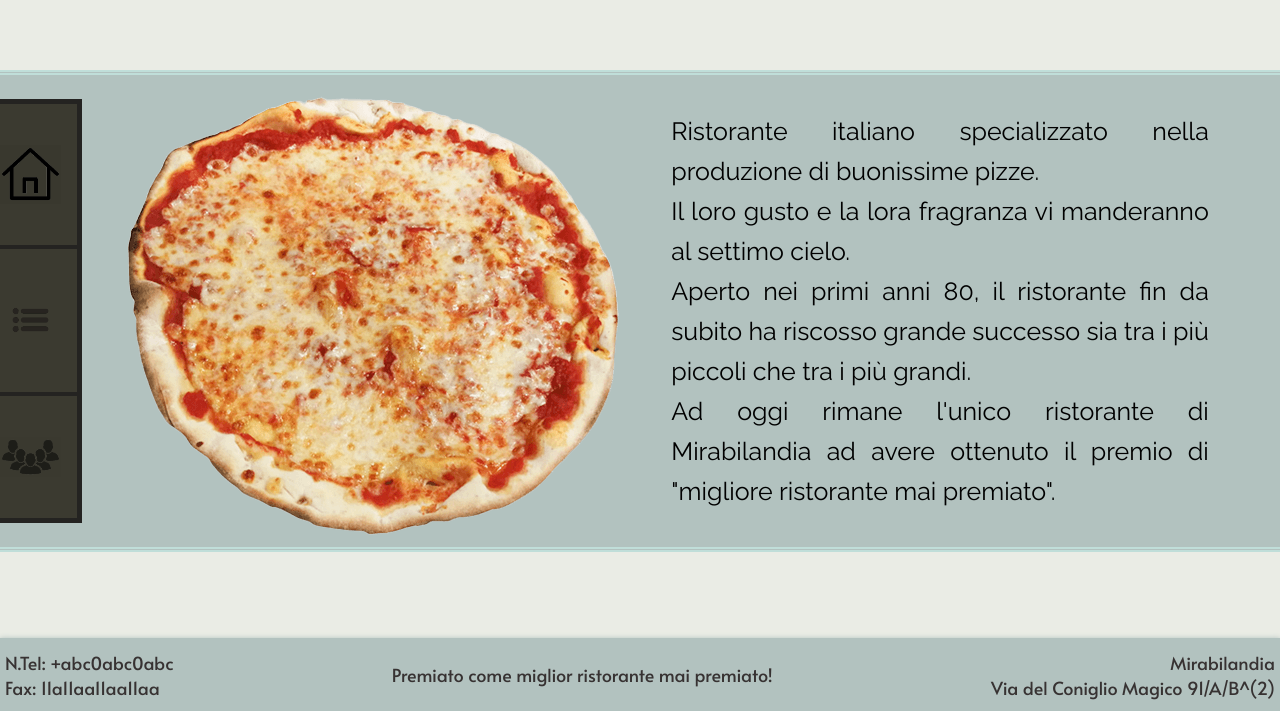
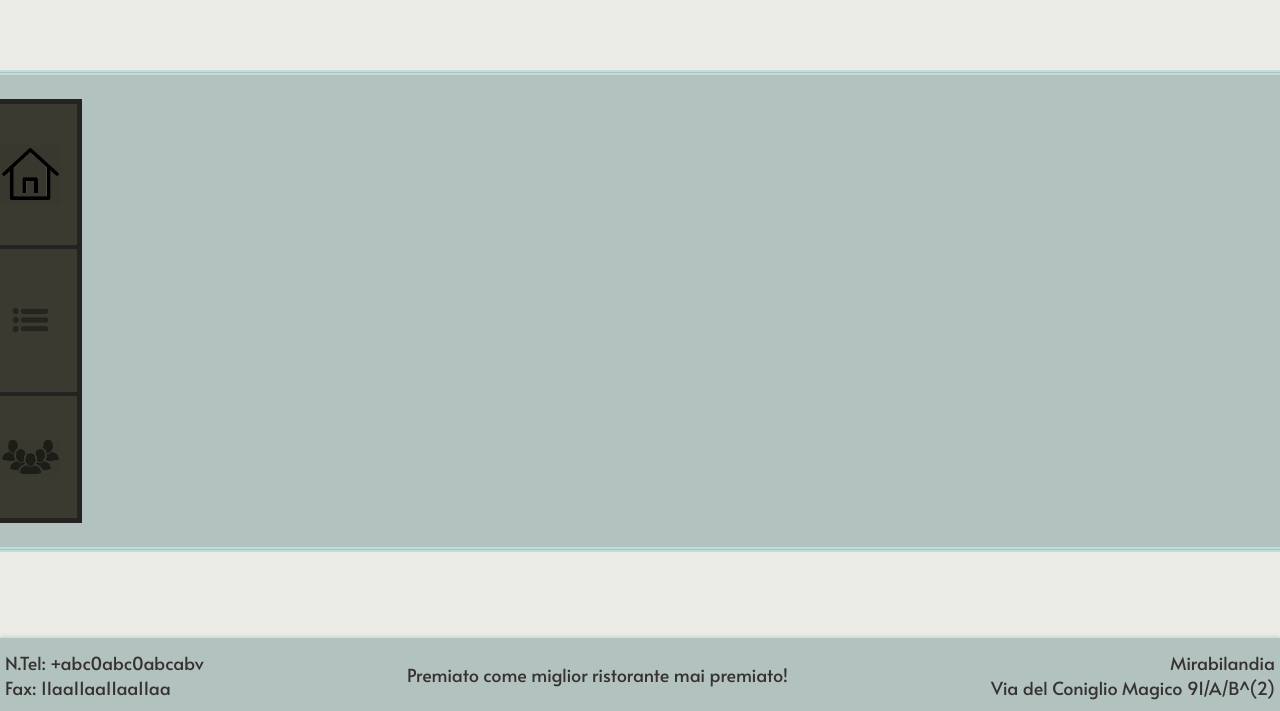
Before and after one commit to Lnrz/restaurant-page, a website built with webpack: page dist/index.html in a window 1280 px wide. Shown: the part 89-800 px from the top of the page. Built offline with nearby package versions, Linux system fonts and the light colour scheme; a web font is replaced by a local one.

Commit message:
Aggiunta la creazione in load della pagina principale

```diff
--- /dev/null
+++ b/src/firstPageLoad.js
@@ -0,0 +1,71 @@
+function firstLoadPage() {
+
+    const header = document.createElement("header");
+    const headerDiv = document.createElement("div");
+    const headerImg = document.createElement("img");
+
+    headerDiv.innerText = "Se'mangia";
+    headerImg.setAttribute("src", "../images/forkLogo.png");
+    headerImg.setAttribute("alt", "Restaurant Logo");
+    header.setAttribute("class", "flexItemDefault flexbox flexboxCenterMainAxis");
+
+    header.appendChild(headerDiv);
+    header.appendChild(headerImg);
+
+    const footer = document.createElement("footer");
+    const footerFirstDiv = document.createElement("div");
+    const footerSecondDiv = document.createElement("div");
+    const footerThirdDiv = document.createElement("div");
+
+    footerFirstDiv.innerHTML = "N.Tel: +abc0abc0abcabv<br>Fax: 11aa11aa11aa11aa";
+    footerSecondDiv.innerText = "Premiato come miglior ristorante mai premiato!";
+    footerThirdDiv.innerHTML = "Mirabilandia<br>Via del Coniglio Magico 91/A/B^(2)";
+    footer.setAttribute("class", "flexItemDefault flexboxCenterCrossAxis flexbox flexboxSpacedBetweenMainAxis");
+
+    footer.appendChild(footerFirstDiv);
+    footer.appendChild(footerSecondDiv);
+    footer.appendChild(footerThirdDiv);
+
+    const baseDiv = document.createElement("div");
+    const navDiv = document.createElement("div");
+    const nav = document.createElement("nav");
+    const navFirstImg = document.createElement("img");
+    const navFirstBlackline = document.createElement("div");
+    const navSecondImg = document.createElement("img");
+    const navSecondBlackline = document.createElement("div");
+    const navThirdImg = document.createElement("img");
+    const dynamicDiv = document.createElement("div");
+
+    navFirstImg.setAttribute("src", "../images/homeIcon.png");
+    navFirstImg.setAttribute("alt", "Home Icon");
+    navFirstImg.setAttribute("class", "selected");
+    navFirstBlackline.setAttribute("class", "blackline");
+    navSecondImg.setAttribute("src", "../images/menuIcon.png");
+    navSecondImg.setAttribute("alt", "Menu Icon");
+    navSecondBlackline.setAttribute("class", "blackline");
+    navThirdImg.setAttribute("src", "../images/staffIcon.png");
+    navThirdImg.setAttribute("alt", "Staff Icon");
+    nav.setAttribute("class", "flexbox flexboxSpaceEvenlyMainAxis flexColumn");
+    dynamicDiv.setAttribute("class", "fullWidthHeight flexbox flexboxCenterCrossAxis flexboxCenterMainAxis");
+    navDiv.setAttribute("class", "flexItemDefault relative");
+    baseDiv.setAttribute("class", "flexItemLarger flexbox flexboxCenterCrossAxis");
+
+    nav.appendChild(navFirstImg);
+    nav.appendChild(navFirstBlackline);
+    nav.appendChild(navSecondImg);
+    nav.appendChild(navSecondBlackline);
+    nav.appendChild(navThirdImg);
+    navDiv.appendChild(nav);
+    navDiv.appendChild(dynamicDiv);
+    baseDiv.appendChild(navDiv);
+
+    const content = document.querySelector("#content");
+
+    content.appendChild(header);
+    content.appendChild(baseDiv);
+    content.appendChild(footer);
+
+    //chiama la funzione che crea la homepage
+}
+
+export default firstLoadPage;
--- a/src/index.js
+++ b/src/index.js
@@ -0,0 +1,3 @@
+import firstLoadPage from "./firstPageLoad"
+
+firstLoadPage();
```
Also changed, not shown: dist/index.html, dist/main.js.
